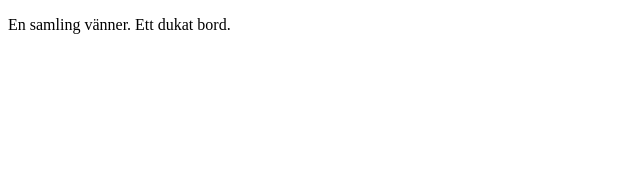
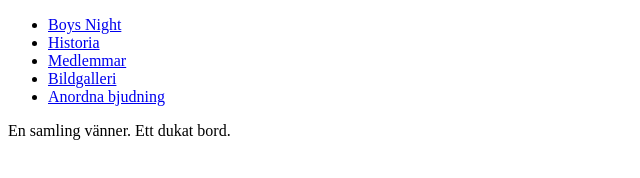
Before and after one commit to fb222vg/Middagsklubben-BN, a plain HTML site: page index.html in a window 1280 px wide. Shown: the whole page, without its empty margins (0-640 px from the left). Drawn offline with Linux system fonts and the light colour scheme.

Commit message:
navigering

```diff
--- a/index.html
+++ b/index.html
@@ -6,6 +6,15 @@
     <title>Bjudningsklubben Boys Night</title>
 </head>
 <body>
+<nav>
+    <ul>
+        <li><a href="index.html">Boys Night</a></li>
+        <li><a href="historia.html">Historia</a></li>
+        <li><a href="medlemmar.html">Medlemmar</a></li>
+        <li><a href="bildgalleri.html">Bildgalleri</a></li>
+        <li><a href="anordna-bjudning.html">Anordna bjudning</a></li>
+    </ul>
+</nav>
  <p>En samling vänner. Ett dukat bord. </p>
 </body>
 </html>
```
